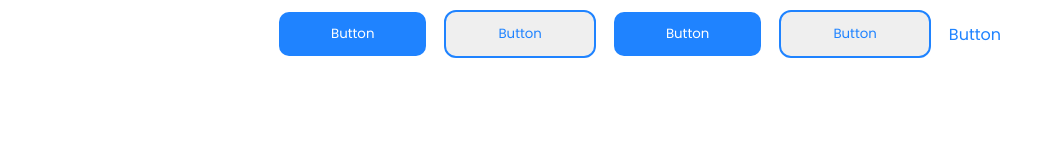
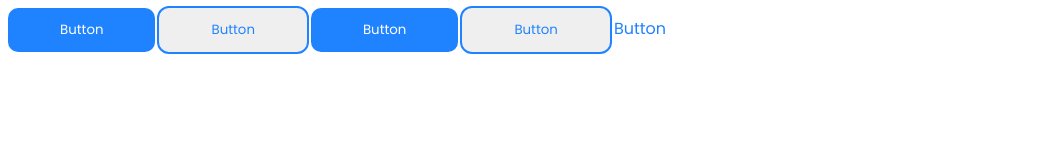
Before and after one commit to mgarper/ID3_Wakkos, a plain HTML site: page ejer4/buttons.html in a window 1280 px wide. Shown: the whole page, without its empty margins (0-1055 px from the left). Drawn offline with Linux system fonts and the light colour scheme.

Commit message:
removing flex

```diff
--- a/ejer4/buttons.css
+++ b/ejer4/buttons.css
@@ -1,17 +1,5 @@
 * {
     box-sizing: border-box;
-}
-
-body {
-    margin: 0 auto;
-}
-
-.grid {
-    display: flex;
-    gap: 20px;
-    padding: 12px 12px 12px 12px;
-    justify-content: center;
-    align-items: center;
 }
 
 .font {
--- a/ejer4/buttons.html
+++ b/ejer4/buttons.html
@@ -10,12 +10,12 @@
     <title>Document</title>
 </head>
 <body>
-    <div class="grid">
-        <button class="font btn btn--primary">Button</button>
-        <button class="font btn btn--secondary">Button</button>
-        <button class="font btn btn--primary">Button</button>
-        <button class="font btn btn--secondary">Button</button>
-        <a href="" class="font text-link">Button</a>
-    </div>
+
+    <button class="font btn btn--primary">Button</button>
+    <button class="font btn btn--secondary">Button</button>
+    <button class="font btn btn--primary">Button</button>
+    <button class="font btn btn--secondary">Button</button>
+    <a href="" class="font text-link">Button</a>
+
 </body>
 </html>
```
